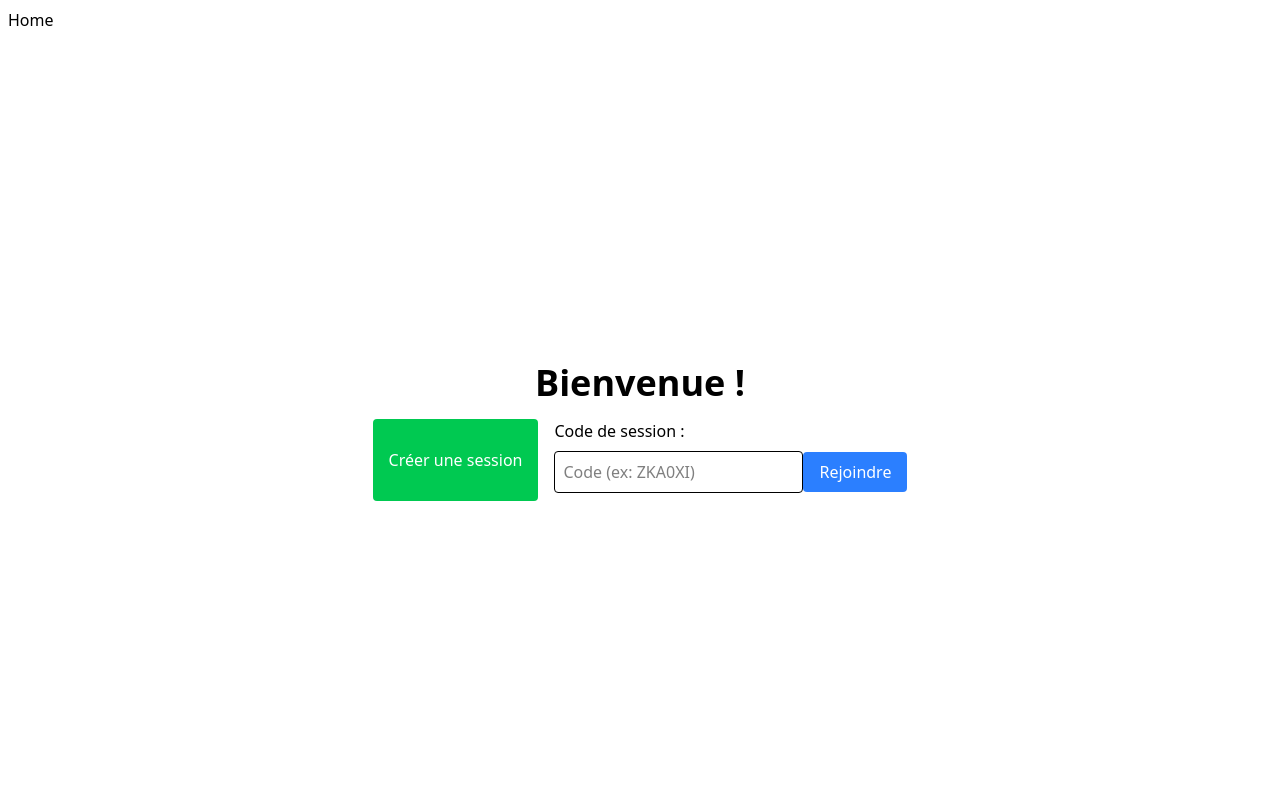
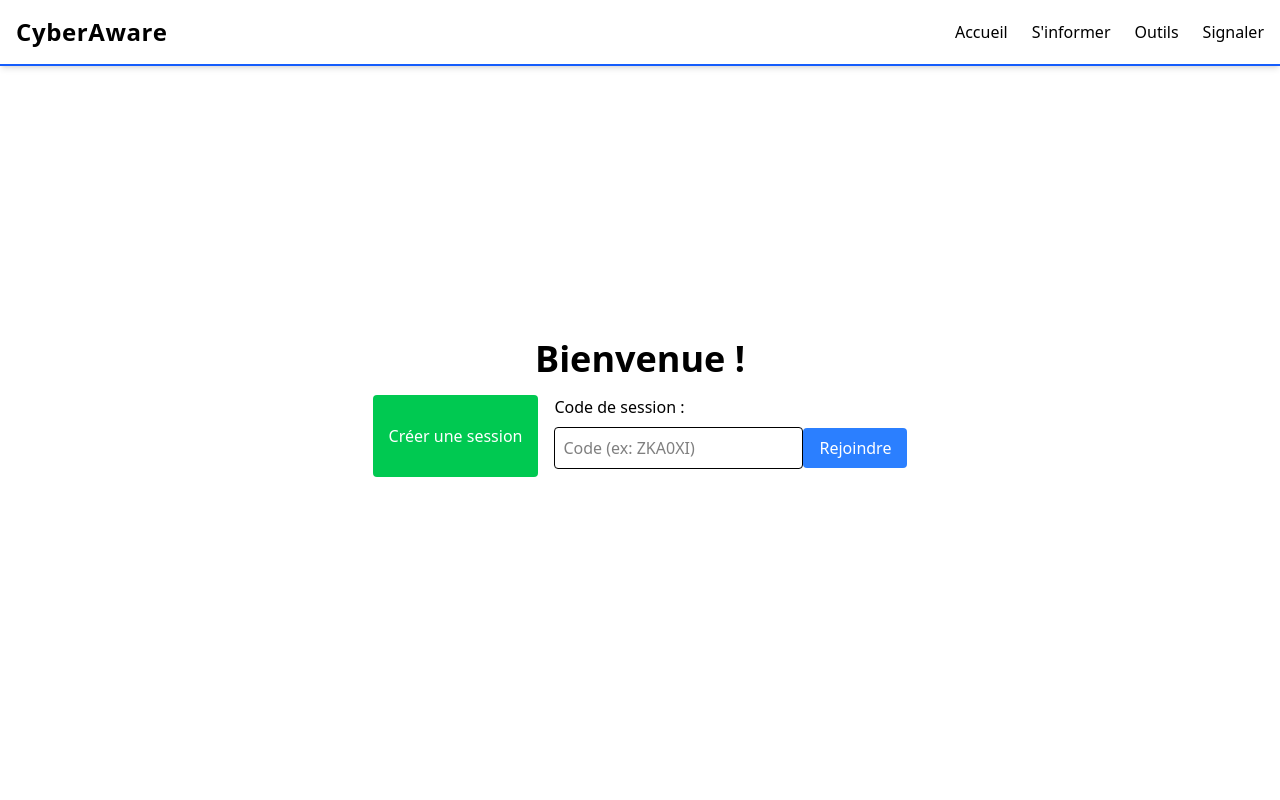
Before and after one commit to OHNIMUS-Leopold/CyberAware, a Nuxt app: page / in a window 1280 px wide. Shown: the top 800 px of the page. Built offline with nearby package versions, Linux system fonts and the light colour scheme.

Commit message:
header component

```diff
--- a/components/MyHeader.vue
+++ b/components/MyHeader.vue
@@ -1,7 +1,54 @@
+<script setup lang="ts">
+const menuToggle = ref();
+const mobileMenu = ref();
+
+onMounted(() => {
+    menuToggle.value = document.getElementById('menu-toggle');
+    mobileMenu.value = document.getElementById('mobile-menu');
+    menuToggle.value.addEventListener('click', () => {
+        mobileMenu.value.classList.toggle('hidden');
+        mobileMenu.value.classList.toggle('translate-y-0');
+        mobileMenu.value.classList.toggle('opacity-100');
+    });
+});
+</script>
+
+
 <template>
-    <header>
-        <nav>
-            <NuxtLink to="/">Home</NuxtLink>
+    <header class="bg-white text-black border-b-2 border-blue-600 shadow-md fixed top-0 left-0 w-full z-10">
+        <div class="container mx-auto flex items-center justify-between p-4 2xl:px-8 ">
+            <!-- Logo + Nom -->
+            <NuxtLink to="/" class="flex items-center">
+                <span class="hover:text-blue-600 text-2xl font-bold tracking-wide">CyberAware</span>
+            </NuxtLink>
+
+            <!-- Navigation (Desktop) -->
+            <nav class="hidden md:flex space-x-6">
+                <NuxtLink to="/" class="hover:text-blue-600">Accueil</NuxtLink>
+                <NuxtLink to="/" class="hover:text-blue-600">S'informer</NuxtLink>
+                <NuxtLink to="/" class="hover:text-blue-600">Outils</NuxtLink>
+                <NuxtLink to="/" class="hover:text-blue-600">Signaler</NuxtLink>
+            </nav>
+
+            <!-- Bouton Mobile -->
+            <button id="menu-toggle" class="md:hidden focus:outline-none">
+                <svg id="menu-icon" xmlns="http://www.w3.org/2000/svg" fill="none" viewBox="0 0 24 24"
+                    stroke="currentColor" class="w-10 h-10 text-black">
+                    <path stroke-linecap="round" stroke-linejoin="round" stroke-width="2" d="M4 6h16M4 12h16m-7 6h7" />
+                </svg>
+            </button>
+        </div>
+
+        <!-- Navigation Mobile -->
+        <nav id="mobile-menu"
+            class="hidden md:hidden flex-col bg-white border-b-2 border-t-2 border-t-gray-200 border-blue-600 text-black p-6 space-y-4 absolute inset-x-0 top-[4.5rem] shadow-lg rounded-b-lg ">
+            <NuxtLink to="/" class="block py-2 px-4 hover:text-blue-600">Accueil</NuxtLink>
+            <hr class="text-gray-200">
+            <NuxtLink to="/" class="block py-2 px-4 hover:text-blue-600 ">S'informer</NuxtLink>
+            <hr class="text-gray-200">
+            <NuxtLink to="/" class="block py-2 px-4 hover:text-blue-600 ">Outils</NuxtLink>
+            <hr class="text-gray-200">
+            <NuxtLink to="/" class="block py-2 px-4 hover:text-blue-600 ">Signaler</NuxtLink>
         </nav>
     </header>
 </template>
```
